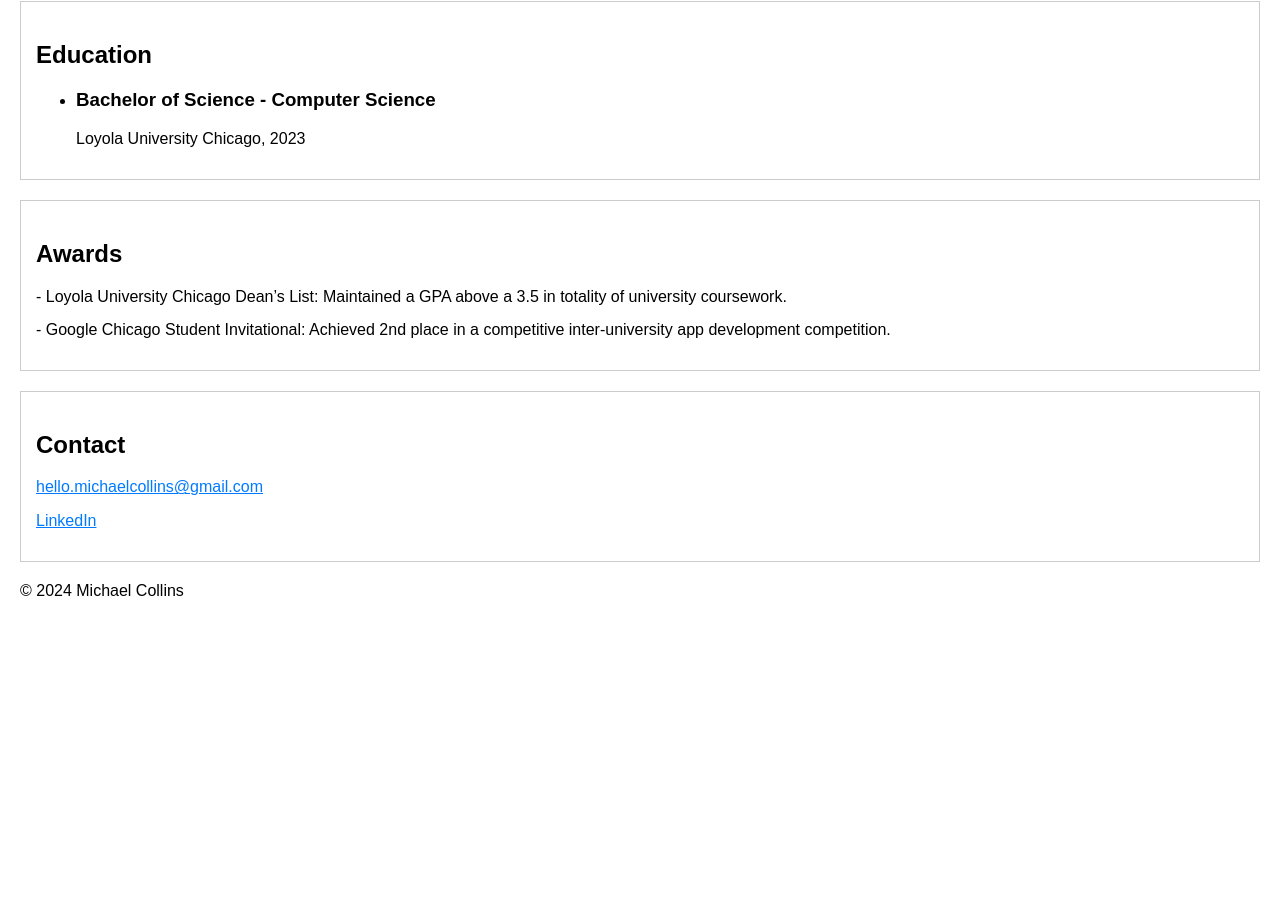
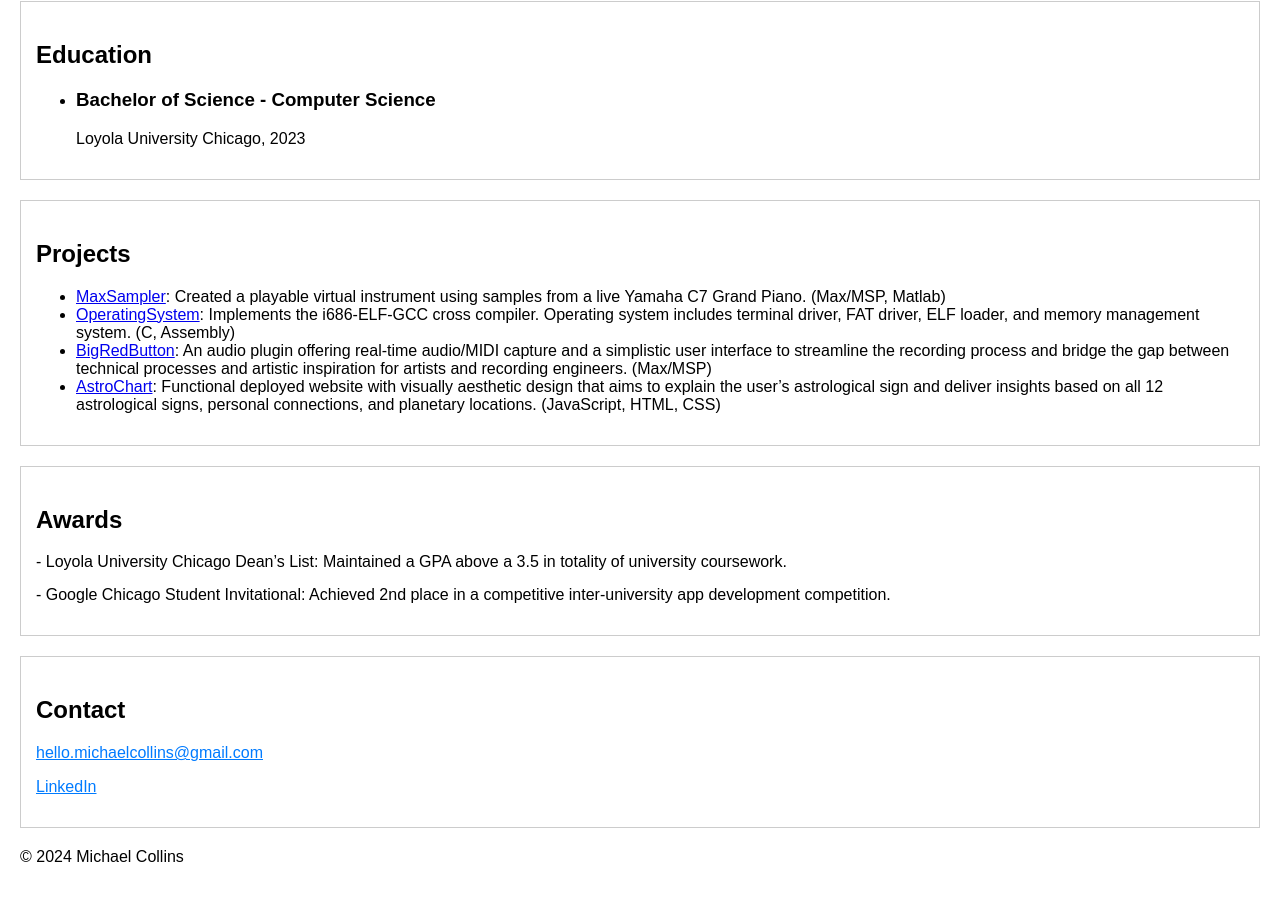
Before and after one commit to mcollins21/mcollins21.github.io, a plain HTML site: page index.html in a window 1280 px wide. Shown: the part 1158-2058 px from the top of the page. Before the commit the page ends 1794 px from the top, so only its background shows below. Drawn offline with Linux system fonts and the light colour scheme.

Commit message:
added projects section

```diff
--- a/index.html
+++ b/index.html
@@ -70,6 +70,19 @@
         </ul>
     </section>
 
+    <section class="box projects">
+        <h2>Projects</h2>
+        <ul>
+            <li><a href="https://github.com/mcollins21/maxsampler">MaxSampler</a>: Created a playable virtual instrument using samples from a live Yamaha C7 Grand Piano. (Max/MSP, Matlab) </li>
+            <li><a href="https://github.com/mcollins21/operatingSystem">OperatingSystem</a>: Implements the i686-ELF-GCC cross compiler. Operating system includes terminal driver, FAT driver, ELF
+                loader, and memory management system. (C, Assembly)</li>
+            <li><a href="https://github.com/mcollins21/theBigRedButton">BigRedButton</a>: An audio plugin offering real-time audio/MIDI capture and a simplistic user interface to streamline the recording
+                process and bridge the gap between technical processes and artistic inspiration for artists and recording engineers. (Max/MSP)</li>
+            <li><a href="https://github.com/mcollins21/astroChart">AstroChart</a>: Functional deployed website with visually aesthetic design that aims to explain the user’s astrological sign and deliver
+                insights based on all 12 astrological signs, personal connections, and planetary locations. (JavaScript, HTML, CSS)</li>
+        </ul>
+    </section>
+
     <section class="box awards">
         <h2>Awards</h2>
         <ul>
```
